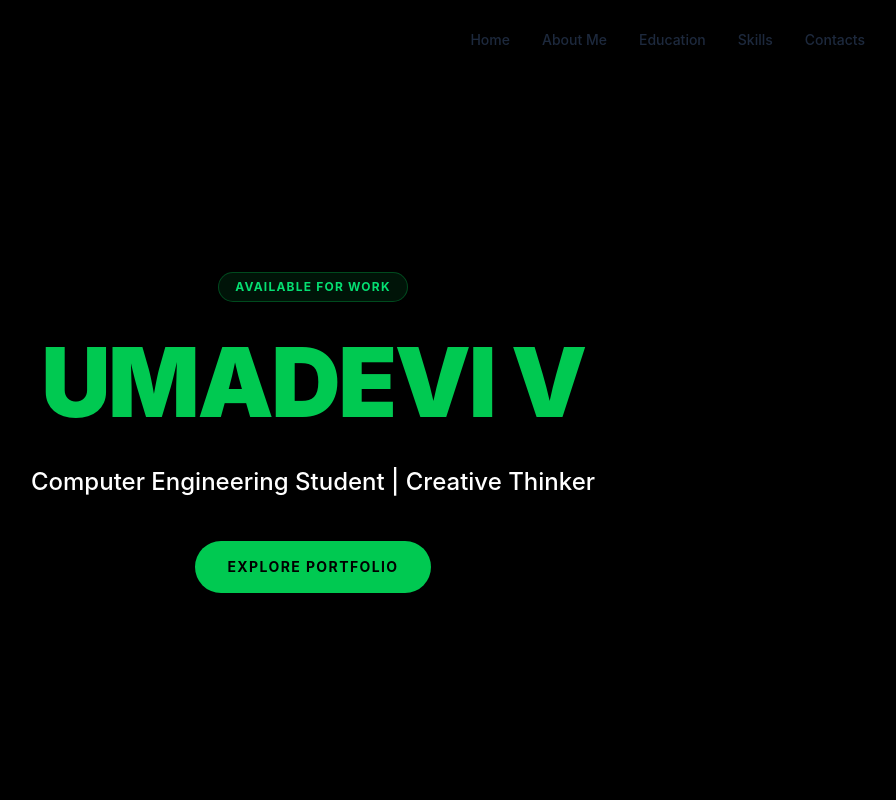
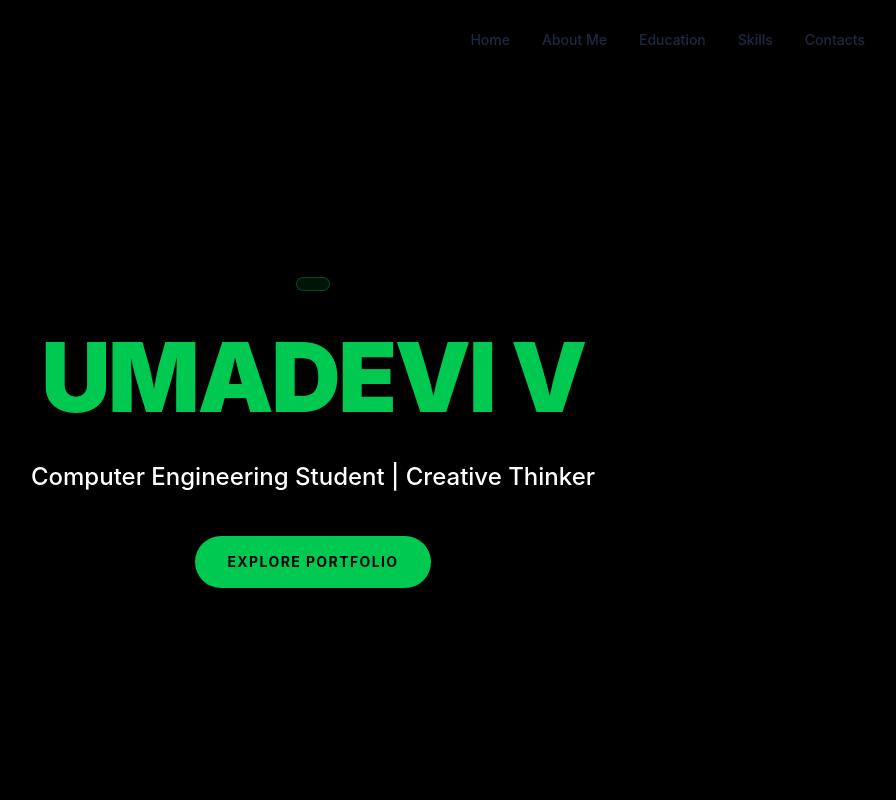
Before and after one commit to umadevivb60-maker/Portfolio, a React app: page / in a window 1280 px wide. Shown: the top 800 px of the page, without its empty margins (327-1223 px from the left). Built offline with nearby package versions, Linux system fonts and the light colour scheme; the HTML template or start-up script is replaced by a standard one.

Commit message:
upadte ui5

```diff
--- a/src/components/Home.jsx
+++ b/src/components/Home.jsx
@@ -9,7 +9,7 @@ function Home() {
       <div className="text-center max-w-3xl mx-auto space-y-6">
 
         <span className="inline-flex items-center gap-2 px-4 py-1.5 rounded-full bg-green-500/10 border border-green-500/30 text-xs font-bold uppercase tracking-widest text-green-400">
-          Available for Work
+
         </span>
 
         {/* Heading in Green */}
```
